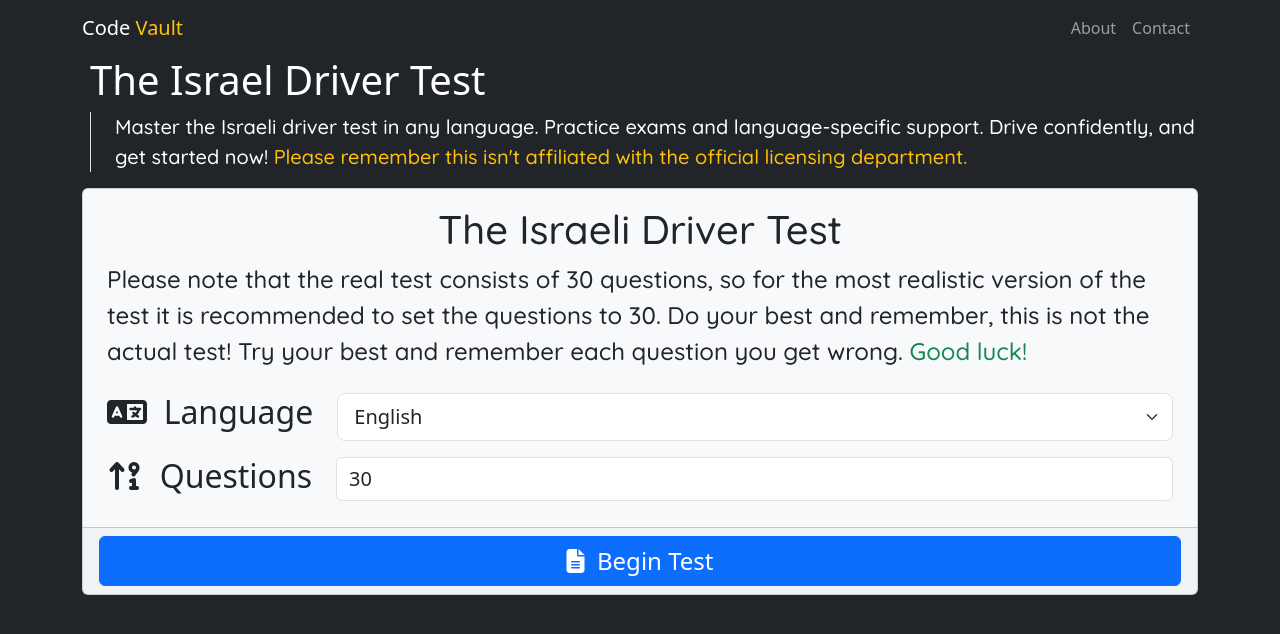
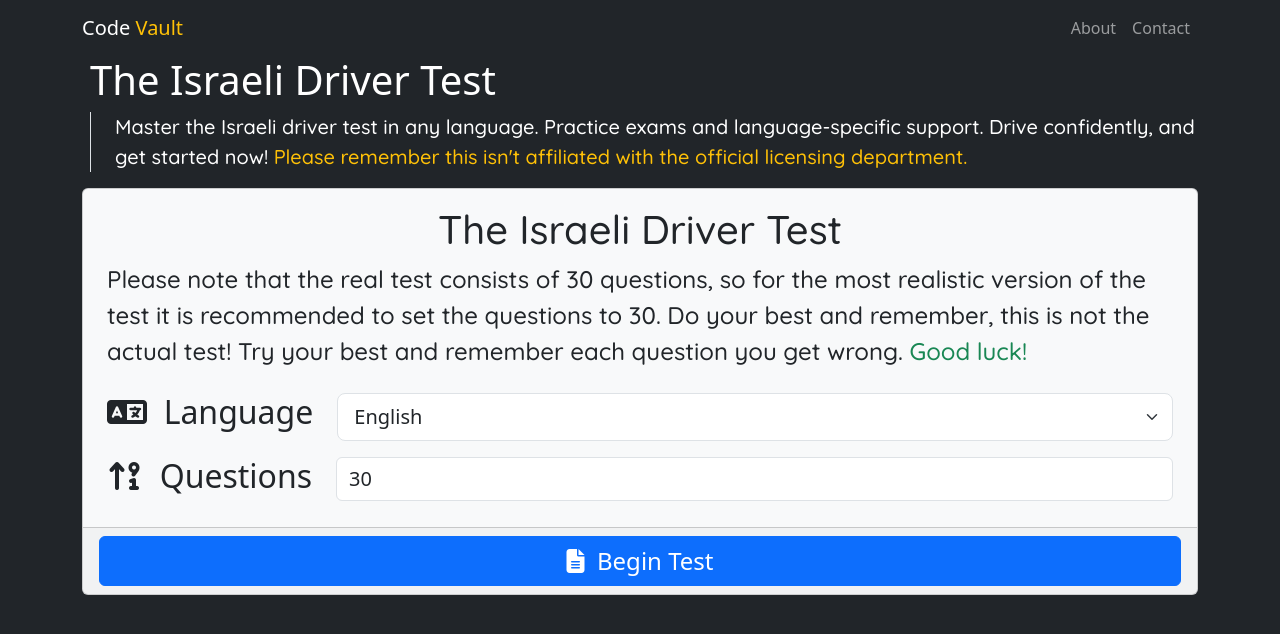
Before and after one commit to Oded2/Code-Vault, a SvelteKit app: page /israel-theory-driving in a window 1280 px wide. Shown: the top 634 px of the page. Built offline with nearby package versions, Linux system fonts and the light colour scheme; a web font is replaced by a local one.

Commit message:
Minor change

```diff
--- a/src/routes/israel-theory-driving/+page.svelte
+++ b/src/routes/israel-theory-driving/+page.svelte
@@ -196,7 +196,7 @@
   <Header title="Israel Driving Test" />
   <div class="container">
     <div class="ms-0 ms-sm-2">
-      <h1>The Israel Driver Test</h1>
+      <h1>The Israeli Driver Test</h1>
       <div class="border-start ps-4">
         <p class="font-google-quicksand fw-500 fs-5">
           Master the Israeli driver test in any language. Practice exams and
```
